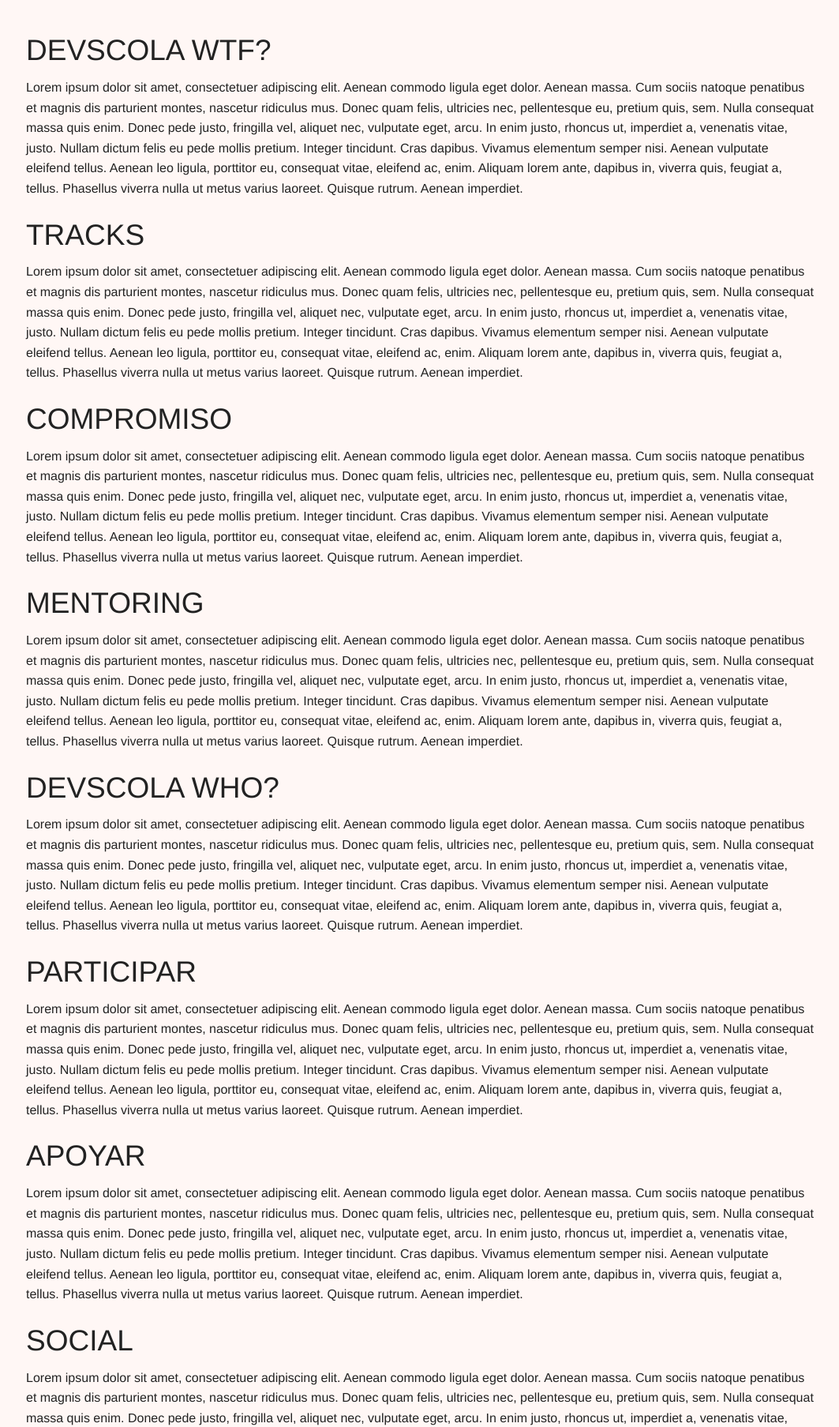
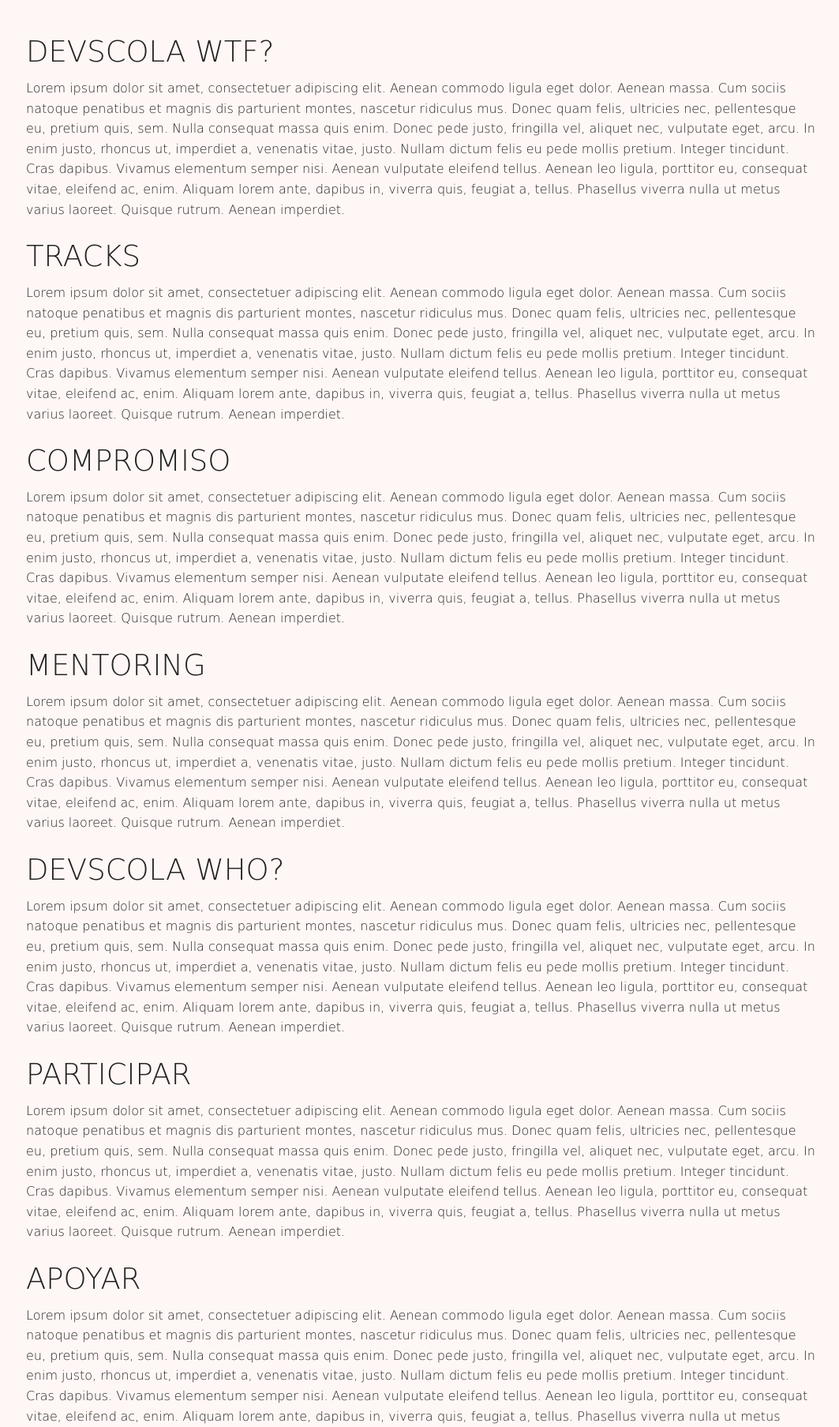
Before and after one commit to devscola/devscola.github.io, a PHP site: page / in a window 1280 px wide. Shown: the part 45-1852 px from the top of the page at 79% size, without its empty margins (107-1170 px from the left). Run offline with PHP 8.4, Linux system fonts and the light colour scheme.

Commit message:
Adding style to h2

```diff
--- a/assets/stylesheets/style.css
+++ b/assets/stylesheets/style.css
@@ -6,6 +6,11 @@ body {
 	color: #292929;
 }
 
+
 .row {
 	margin-top: 5rem;
 }
+
+h2 {
+	font-family: 'dejavu_sansextralight';
+}
--- a/index.html
+++ b/index.html
@@ -7,6 +7,7 @@
 	<link rel="stylesheet" href="assets/stylesheets/foundation/foundation.css" />
 	<link rel="stylesheet" href="assets/stylesheets/foundation/normalize.css" />
 	<link rel="stylesheet" href="assets/stylesheets/style.css" />
+	<link rel="stylesheet" type="text/css" href="assets/stylesheets/web fonts/dejavusans_extralight_macroman/stylesheet.css" />
 
 	<script src="assets/scripts/vendor/modernizr.js"></script>
 </head>
```
